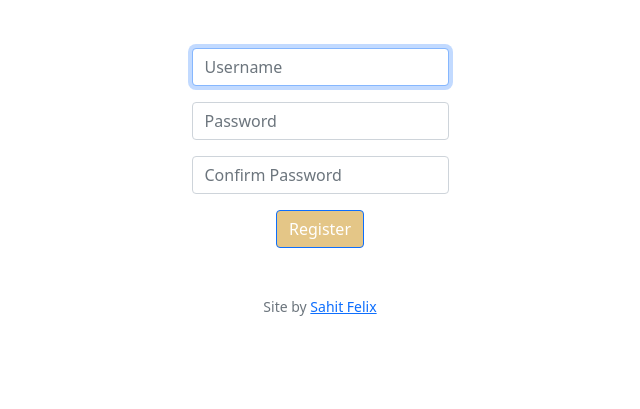
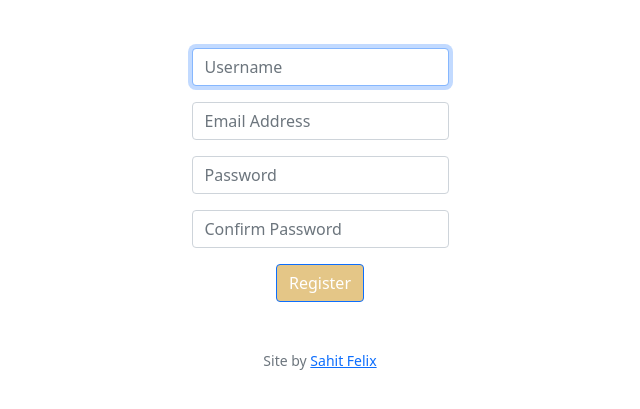
Before and after one commit to prismschism/CS50, a Flask app: page /register in a window 1280 px wide. Shown: the part 66-475 px from the top of the page, without its empty margins (320-960 px from the left). Run offline with Flask 3, Linux system fonts and the light colour scheme.

Commit message:
Added support for email(no verification yet), fixed duplicate user bug, created admin user type.

```diff
--- a/app.py
+++ b/app.py
@@ -72,11 +72,10 @@ def login():
             result = rows[0]
 
         except:
-            flash("DatabaseError!")
-            print("login error")
+            print("Login error: Username not found")
         # Ensure username exists and password is correct
         if len(rows) != 1 or not check_password_hash(result[2], userpass):
-            flash("invalid username and/or password")
+            flash("Invalid username and/or password combination")
             print("Invalid username or password")
             return render_template("login.html")
 
@@ -108,22 +107,19 @@ def register():
         name = request.form.get("username")
         password = request.form.get("password")
         confirmation = request.form.get("confirmation")
+        email = request.form.get("email")
         # check that user inputs name, and valid password for registration
         with sqlite3.connect("database.db") as db:
             cursor = db.cursor()
 
         try:
             cursor.execute("SELECT * FROM users WHERE username = ?", (name,))
-            result = cursor.fetchall()
-            for i in result:
-                print(i[1])
-                if i[1] == name:
-                    flash("Username already taken! Choose a different Username!")
-                    print("equal")
-                    raise ValueError
-                else:
-
-                    print("no match")
+            rows = cursor.fetchall()
+            result = rows[0][1]
+            print(result)
+            if result == name:
+                flash("Username already taken! Choose a different Username!")
+                raise ValueError
 
             if not name:
                 flash("Missing Username!")
@@ -146,13 +142,14 @@ def register():
 
         except ValueError:
             db.close()
-            print("Input/SelectValueError")
+            print("Input/Select ValueError")
             return render_template("register.html")
 
         passhash = generate_password_hash(password)  # hash user's password
+
         try:
             cursor.execute(
-                "INSERT INTO users (username, hash) VALUES(?, ?)", (name, passhash))
+                "INSERT INTO users (username, hash, email) VALUES(?, ?, ?)", (name, passhash, email))
             db.commit()
             print("Register/Insert: Successful commit")
 
--- a/imports.py
+++ b/imports.py
@@ -16,6 +16,7 @@ def login_required(f):
         return f(*args, **kwargs)
     return decorated_function
 
+# Function to insert images into database
 def insertImage(name, photo):
     try:
         with sqlite3.connect("database.db") as db:
--- a/templates/register.html
+++ b/templates/register.html
@@ -11,6 +11,10 @@
         id="username" name="username" placeholder="Username" type="text">
     </div>
     <div class="mb-3">
+        <input class="form-control mx-auto w-auto" id="email" name="email"
+         placeholder="Email Address" type="email">
+    </div>
+    <div class="mb-3">
         <input class="form-control mx-auto w-auto" id="password" name="password"
         placeholder="Password" type="password">
     </div>
```
Also changed, not shown: database.db.
